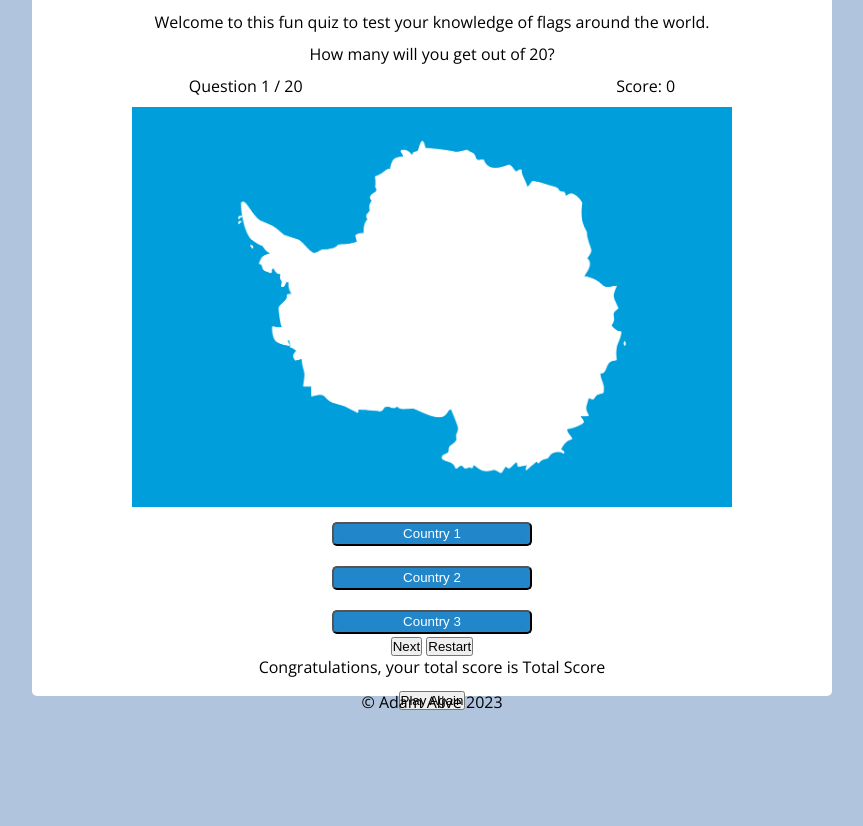
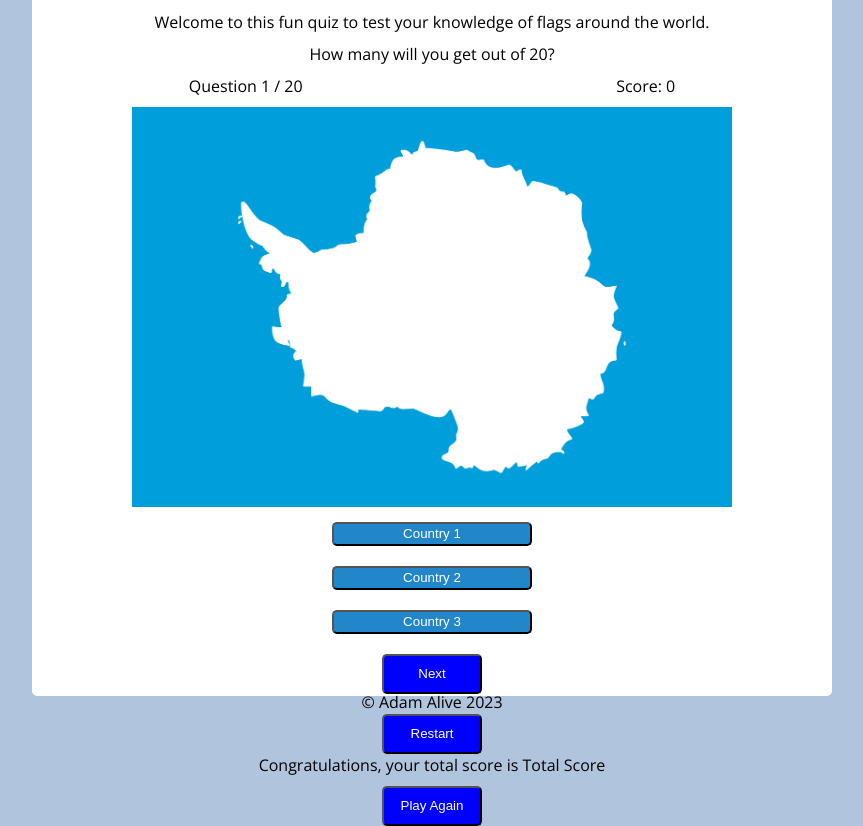
Before and after one commit to Adam-Alive/name-the-flag-game, a plain HTML site: page index.html in a window 1280 px wide. Shown: the part 77-903 px from the top of the page, without its empty margins (208-1071 px from the left). Before the commit the page ends 800 px from the top, so only its background shows below. Drawn offline with nearby package versions, Linux system fonts and the light colour scheme.

Commit message:
Add styling to game navigation buttons

```diff
--- a/assets/css/style.css
+++ b/assets/css/style.css
@@ -70,7 +70,21 @@ img {
     padding: 2px 0 2px 0;
 }
 
+/* Buttons to navigate game */
+#game-butn-container {
+    display: grid;
+    gap: 20px;
+    justify-content: center;
+    margin-top: 20px;
+}
 
+.game-btn {
+    width: 100px;
+    height: 2.5rem;
+    border-radius: 5px;
+    color: white;
+    background-color: blue;
+}
 
 /* Footer */
 footer {
--- a/index.html
+++ b/index.html
@@ -38,8 +38,10 @@
           Country 3
         </button>
       </div>
+      <div id="game-butn-container">
       <button data-type="submit" id="next" class="game-btn">Next</button>
       <button data-type="submit" id="restart" class="game-btn">Restart</button>
+      </div>
       <div id="score-message" class="game-text">
         <p>
           <span>Congratulations, your total score is </span>
```
